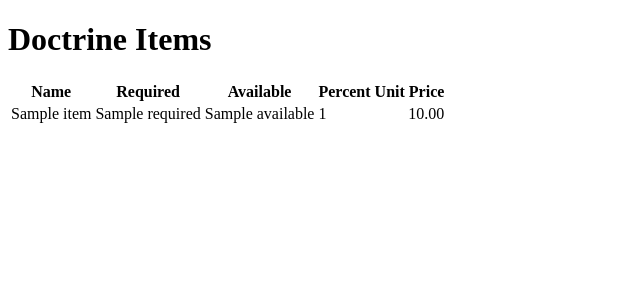
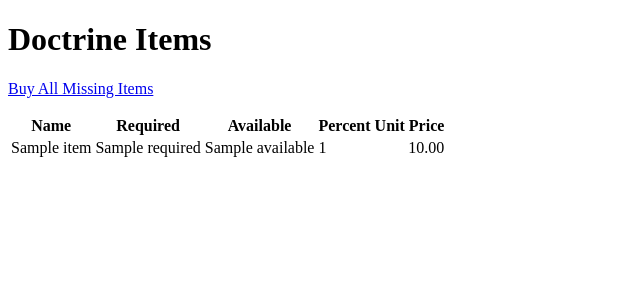
Before and after one commit to mobiusxs/reserves, a Flask app: template templates/doctrine/items.html in a window 1280 px wide. Shown: the part 26-326 px from the top of the page, without its empty margins (0-640 px from the left). Run offline with Flask 2, Linux system fonts and the light colour scheme; the template is opened without the code that fills it: most values are stand-ins (such as "Sample title", 1, 10 or a date in 2020).

Commit message:
add link to missing items view

```diff
--- a/templates/doctrine/items.html
+++ b/templates/doctrine/items.html
@@ -4,6 +4,7 @@
 
 {% block content %}
     <h1>Doctrine Items</h1>
+    <p><a href="{{ url_for('doctrine.missing') }}">Buy All Missing Items</a></p>
     <table>
         <tr>
             <th>Name</th>
```
